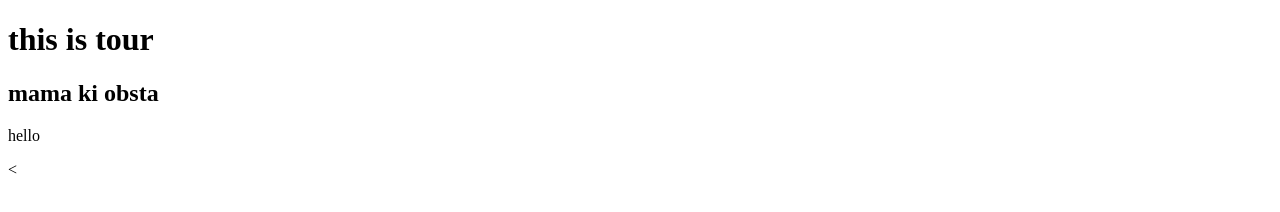
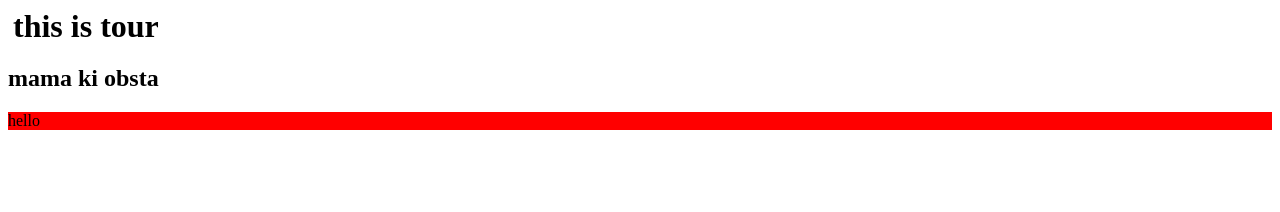
Before and after one commit to rasel2000/my-second-repo, a plain HTML site: page second repo.html in a window 1280 px wide. Drawn offline with Linux system fonts and the light colour scheme.

Commit message:
style1 add

```diff
--- a/second repo.html
+++ b/second repo.html
@@ -5,11 +5,14 @@
     <meta http-equiv="X-UA-Compatible" content="IE=edge">
     <meta name="viewport" content="width=device-width, initial-scale=1.0">
     <title>second repo</title>
+
+    <link rel="stylesheet" href="style1.css"
 </head>
+
 <body>
     <h1>this is tour</h1>
     <h2>mama ki obsta</h2>
     <p>hello</p>
-    <
+
 </body>
 </html>
--- /dev/null
+++ b/style1.css
@@ -0,0 +1,7 @@
+p{
+    background: red
+    ;
+}
+h1{
+    margin: 5px;
+}
```
